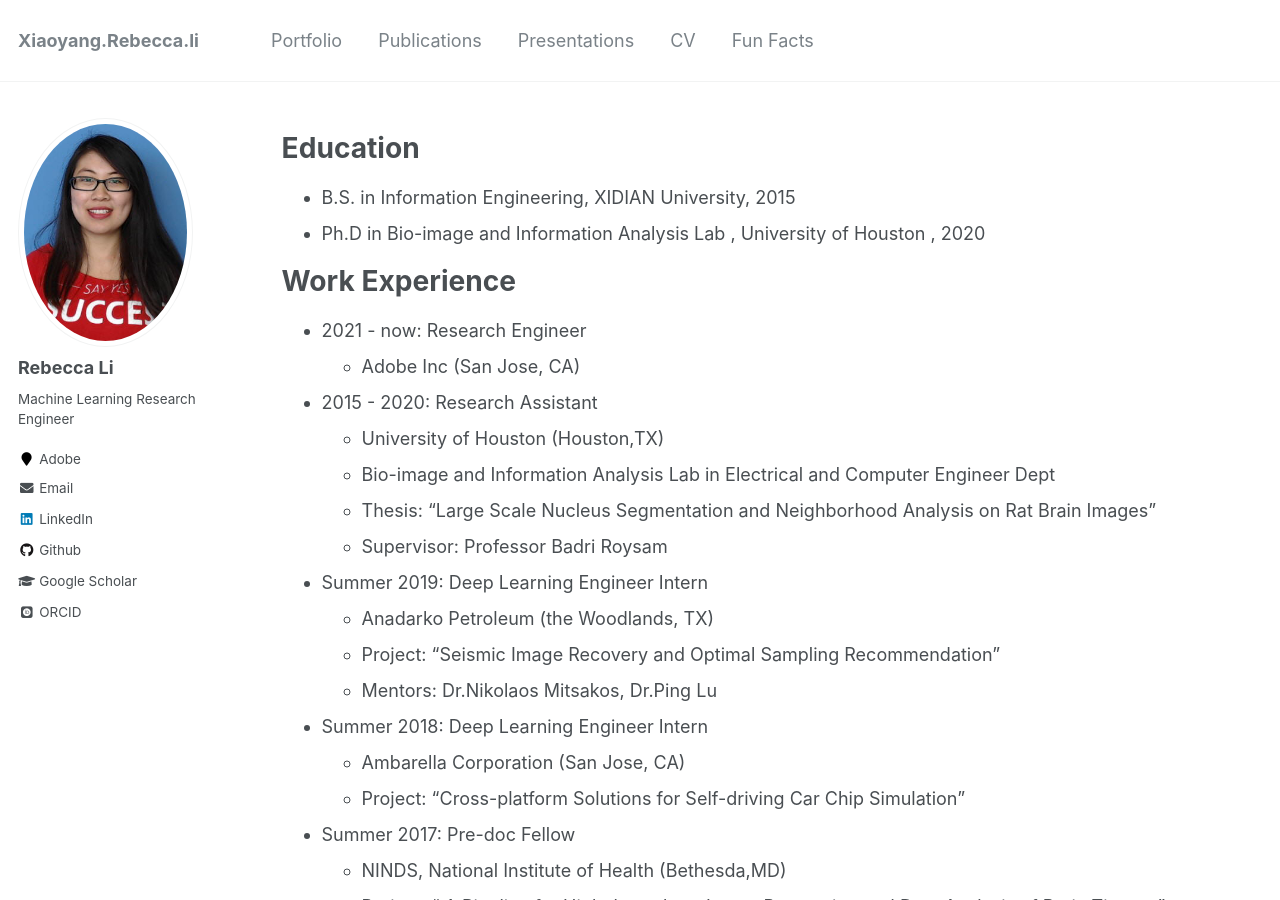
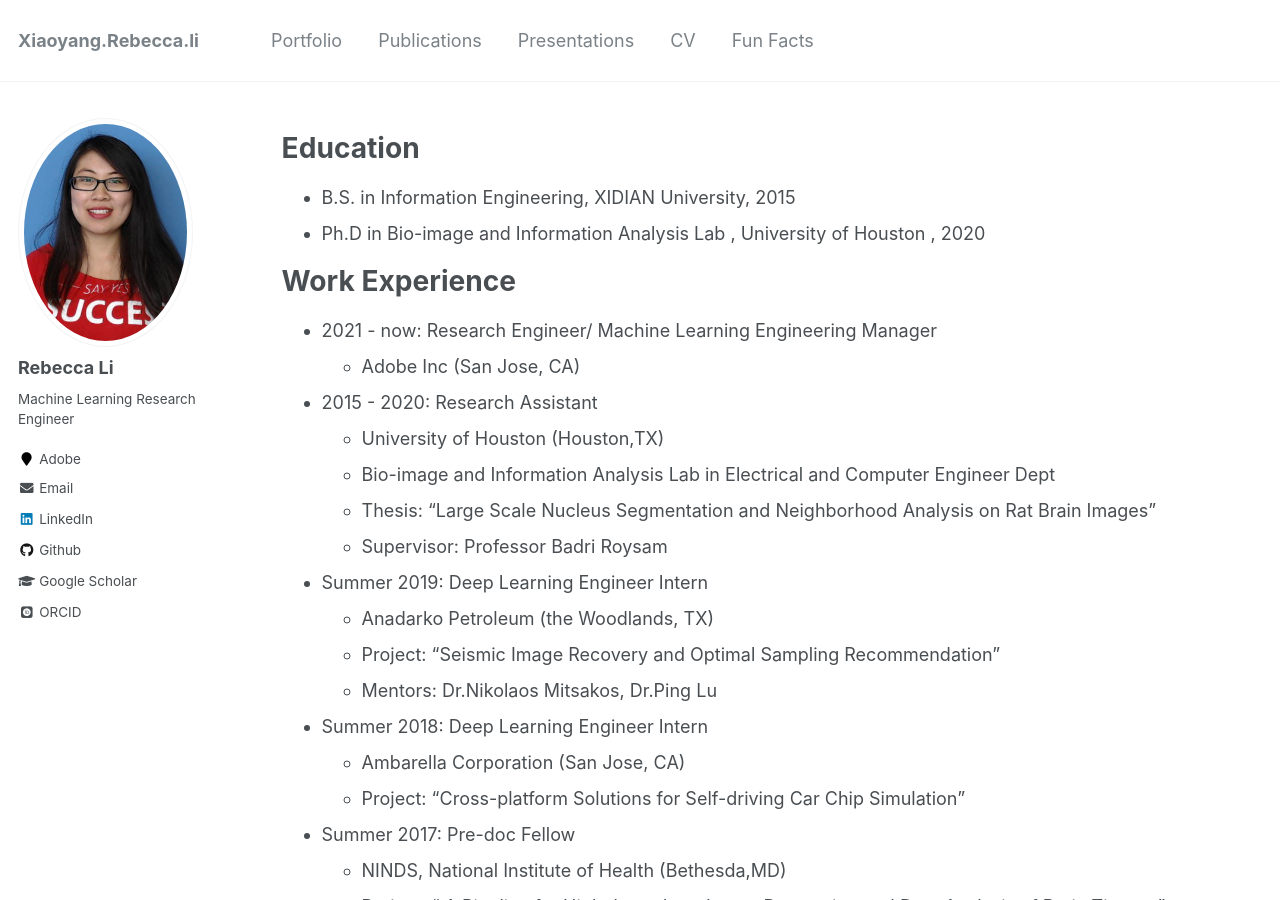
Before and after one commit to Xiaoyang-Rebecca/xiaoyang-rebecca.github.io, a Jekyll site: the page built from _pages/cv.md, in a window 1280 px wide and 900 px high. Built offline with Jekyll 4.4.1, drawn with Linux system fonts in a browser that asks for light colours; some web fonts are replaced.

Commit message:
Update cv.md

```diff
--- a/_pages/cv.md
+++ b/_pages/cv.md
@@ -18,7 +18,7 @@ Education
 
 Work Experience
 ======
-* 2021 - now: Research Engineer
+* 2021 - now: Research Engineer/ Machine Learning Engineering Manager
   * Adobe Inc (San Jose, CA)
 
 * 2015 - 2020: Research Assistant
```
